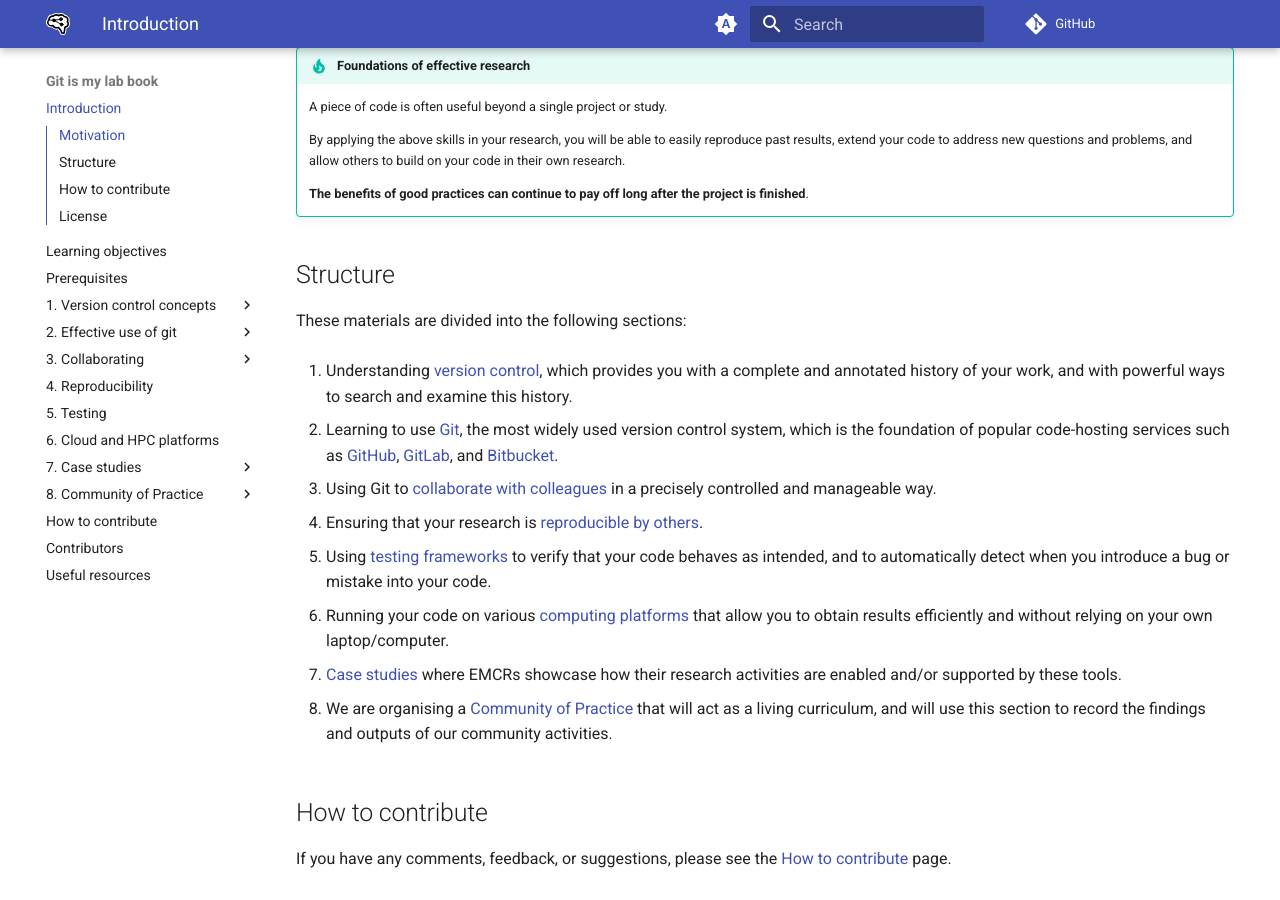
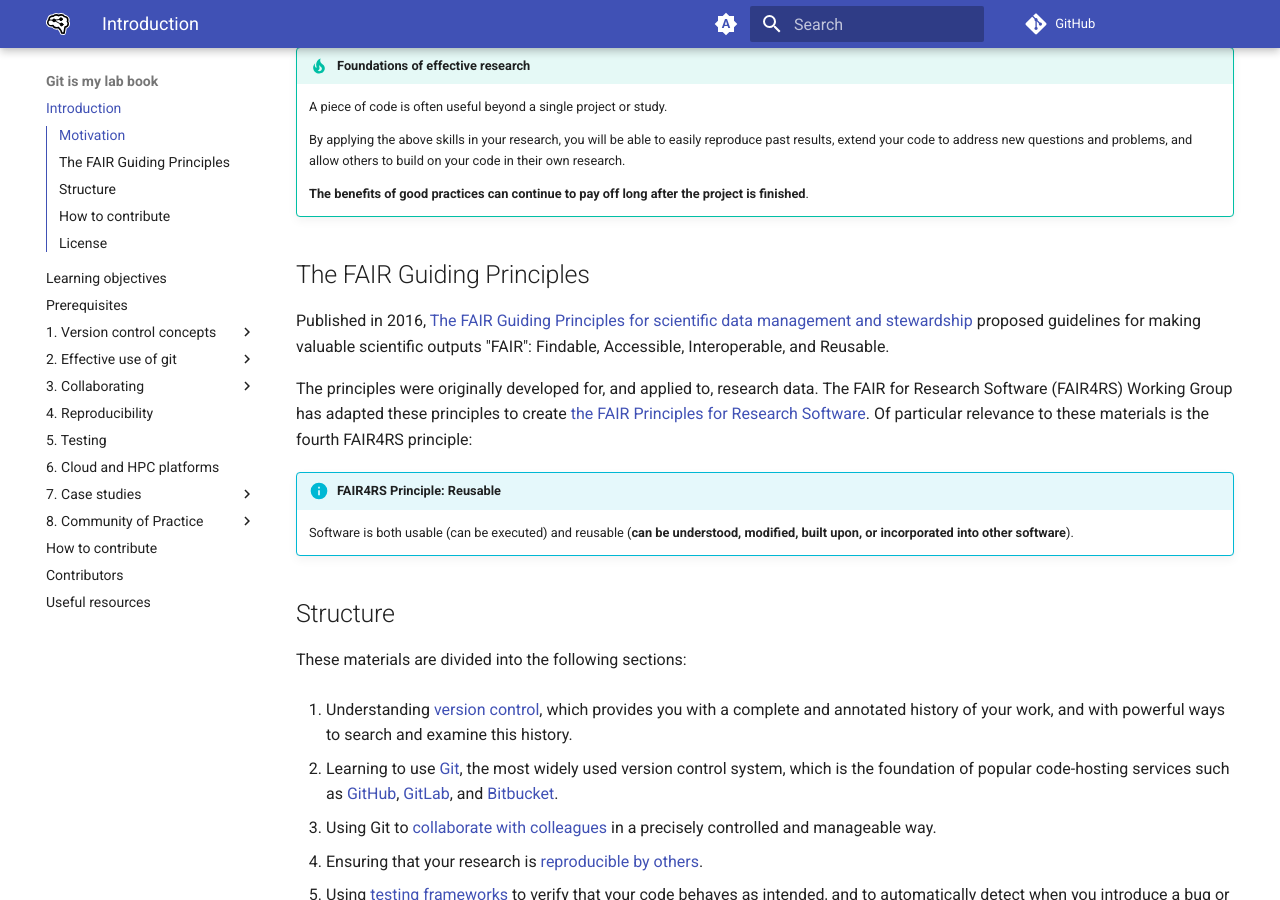
Before and after one commit to robmoss/git-is-my-lab-book, an MkDocs documentation site: the page built from docs/README.md, in a window 1280 px wide and 900 px high, scrolled down 662 px. Built offline with MkDocs 1.6.1 and Material for MkDocs 9.7.7, drawn with Linux system fonts in a browser that asks for light colours; nearby versions of some CDN libraries; library files that are not in the unit come from our copies; comment, search, counter and statistics services are not loaded.

Commit message:
Mention the FAIR4RS principles on the landing page

```diff
--- a/docs/README.md
+++ b/docs/README.md
@@ -33,6 +33,18 @@ Hopefully some of the following reasons resonate with you.
 
     **The benefits of good practices can continue to pay off long after the project is finished**.
 
+## The FAIR Guiding Principles
+
+Published in 2016, [The FAIR Guiding Principles for scientific data management and stewardship](https://doi.org/10.1038/sdata.2016.18) proposed guidelines for making valuable scientific outputs "FAIR": Findable, Accessible, Interoperable, and Reusable.
+
+The principles were originally developed for, and applied to, research data.
+The FAIR for Research Software (FAIR4RS) Working Group has adapted these principles to create [the FAIR Principles for Research Software](https://doi.org/10.1038/s41597-022-01710-x).
+Of particular relevance to these materials is the fourth FAIR4RS principle:
+
+!!! info "FAIR4RS Principle: Reusable"
+
+    Software is both usable (can be executed) and reusable (**can be understood, modified, built upon, or incorporated into other software**).
+
 ## Structure
 
 These materials are divided into the following sections:
```
